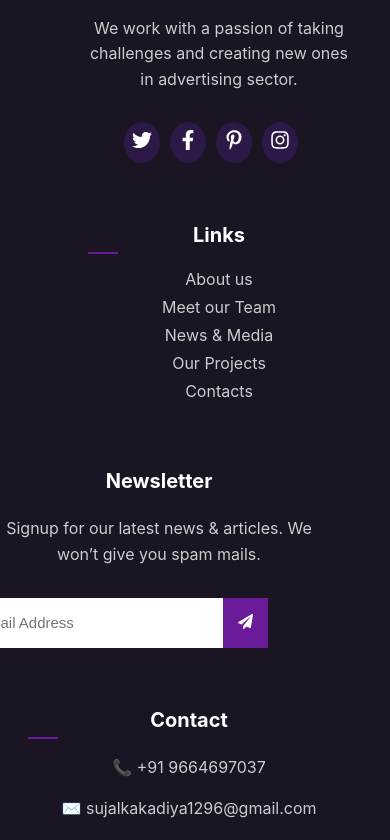
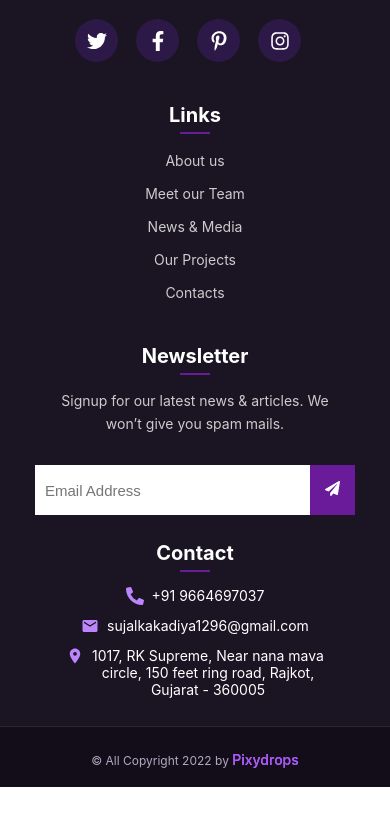
Before and after one commit to sujalkakadiya34/iwetechs, a React (Create React App) app: page / in a window 390 px wide. Shown: the part 10240-11080 px from the top of the page. After the commit the page ends 11027 px from the top, so only its background shows below. Built offline with nearby package versions, Linux system fonts and the light colour scheme.

Commit message:
set footer position and set create responsive

```diff
--- a/src/App.css
+++ b/src/App.css
@@ -2089,44 +2089,54 @@ html, body {
   letter-spacing: 1px;
 }
 
+.iw-p-txt {
+    margin-left: 15px;
+}
 
 .footer-col p {
   line-height: 1.6;
   margin-bottom: 30px;
   font-size: 16px;
 }
-
 .footer-socials {
-  margin-left: -6px;
-}
-
-/* Socials */
+  margin-left: 10px;
+  display: flex;
+  justify-content: flex-start;
+  align-items: center;
+  gap: 4px;
+}
+
 .footer-socials a {
-  display: inline-block;
-  margin-right: 10px;
+  display: inline-flex;
+  align-items: center;
+  justify-content: center;
+  margin-right: 14px;
   font-size: 20px;
   color: #fff;
   background: #2c1947;
-  padding: 8px;
   border-radius: 50%;
+  width: 43px;
+  height: 43px;
+  padding: 0;
   transition: 0.3s;
 }
+
 .footer-socials a:hover {
   background: #fff;
   color: #38b4e6;
 }
 
 .footer-contact {
-  margin-left: -60px;  /* adjust this value as needed */
-}
-
-/* Links */
+  margin-left: -60px;
+}
+
 .footer-col h3 {
   font-size: 20px;
   color: #fff;
   margin-bottom: 15px;
   position: relative;
 }
+
 .footer-col h3::after {
   content: "";
   display: block;
@@ -2138,12 +2148,11 @@ html, body {
 .footer-col-ul {
   list-style: none;
   padding: 0;
-  margin: 0;
   font-size: 16px;
 }
 
 .footer-col ul li {
-  margin-bottom: 8px;
+  margin-bottom: 13px;
 }
 .footer-col ul li a {
   color: #ccc;
@@ -2158,14 +2167,28 @@ html, body {
   font-size: 16px;
 }
 
-/* Newsletter */
 .footer-col.newsletter {
   margin-left: -120px;
 }
 
-.footer-contact p {
-  margin-bottom: 6px;
-  line-height: 1.6;
+.footer-col-contact {
+  margin-left: 0px;
+}
+
+.footer-contact {
+  color: #fff;
+}
+
+.contact-item {
+  display: flex;
+  align-items: flex-start;
+  margin-bottom: 12px;
+}
+
+.contact-item .icon {
+  font-size: 18px;
+  margin-right: 10px;
+  color: #bb86fc;
 }
 
 
@@ -2202,29 +2225,108 @@ html, body {
   background: #4b0082;
 }
 
-/* Bottom */
 .footer-bottom {
-  border-top: 1px solid rgba(255,255,255,0.1);
+  border-top: 1px solid rgba(255, 255, 255, 0.1);
+  background-color: #120d18;
   margin-top: 40px;
-  padding-top: 15px;
+  margin-bottom: -20px;
+  margin-left: -40px;
+  margin-right: -40px;
+  padding: 18px 0;
   text-align: center;
-  font-size: 13px;
-}
+  font-size: 14px;
+  color: #b0a9c0;
+}
+
 .footer-bottom a {
-  color: #6a1b9a;
+  background: linear-gradient(45deg, #bb86fc, #a855f7);
+  -webkit-background-clip: text;
+  -webkit-text-fill-color: #a855f7;
+  font-weight: 500;
   text-decoration: none;
-}
+  font-size: 14px;
+  transition: color 0.3s;
+}
+
 .footer-bottom a:hover {
-  text-decoration: underline;
-}
+ text-decoration: underline;
+ color: #a855f7;
+}
+
 
 /* Responsive */
+@media (max-width: 1024px) {
+  .footer-container {
+    grid-template-columns: repeat(2, 1fr);
+    gap: 30px;
+    margin: 0 auto;
+    padding: 0 20px;
+  }
+
+  .footer-col.newsletter,
+  .footer-contact {
+    margin-left: 0;
+  }
+}
+
 @media (max-width: 768px) {
   .footer-container {
     grid-template-columns: 1fr;
     text-align: center;
-  }
+    margin: 0 auto;
+    padding: 0 15px;
+  }
+
+  .footer-col {
+    margin-bottom: -24px;
+  }
+
+  .footer-logo {
+    justify-content: center;
+  }
+
   .footer-socials {
     justify-content: center;
-  }
-}
+    margin: 15px 0;
+  }
+
+  .footer-col h3::after {
+    margin: 5px auto;
+  }
+
+  .newsletter-form {
+    margin: 10px auto 0;
+    width: 100%;
+    max-width: 350px;
+  }
+
+  .footer-col.newsletter,
+  .footer-contact {
+    margin-left: 0;
+  }
+
+  .contact-item {
+    justify-content: center;
+  }
+
+  .contact-item .icon {
+    margin-right: 8px;
+  }
+}
+
+@media (max-width: 480px) {
+  .footer {
+    padding: 40px 20px 15px;
+  }
+
+  .footer-col p,
+  .footer-col ul li a,
+  .contact-item span {
+    font-size: 14px;
+  }
+
+  .footer-bottom {
+    font-size: 12px;
+    padding: 12px 0;
+  }
+}
--- a/src/Footer.js
+++ b/src/Footer.js
@@ -1,5 +1,7 @@
 import React from "react";
 import "./App.css";
+import { FaPhoneAlt } from "react-icons/fa";
+import { MdEmail, MdLocationOn } from "react-icons/md";
 import { FaTwitter, FaFacebookF, FaPinterestP, FaInstagram, FaPaperPlane } from "react-icons/fa";
 // import { Link } from "react-router-dom";
 
@@ -8,13 +10,13 @@ function Footer() {
     <footer className="footer">
       <div className="footer-container">
 
-        {/* Column 1: Logo + About */}
+
         <div className="footer-col">
         <div className="footer-logo">
             <img src="./assets/circlelogo.png" alt="iwetechs logo" />
             <span>iwetechs</span>
         </div>
-        <p>
+        <p className="iw-p-txt">
             We work with a passion of taking challenges and creating new ones in
             advertising sector.
         </p>
@@ -26,7 +28,6 @@ function Footer() {
         </div>
         </div>
 
-        {/* Column 2: Links */}
         <div className="footer-col">
           <h3>Links</h3>
           <ul className="footer-col-ul">
@@ -38,7 +39,6 @@ function Footer() {
           </ul>
         </div>
 
-            {/* Column 3: Newsletter */}
             <div className="footer-col newsletter">
             <h3>Newsletter</h3>
             <p className="footer-col-newsletter-p">Signup for our latest news & articles. We <br></br>
@@ -50,18 +50,30 @@ function Footer() {
             </form>
             </div>
 
-         {/* Column 4: Contact */}
-        <div className="footer-col footer-contact">
-          <h3>Contact</h3>
-          <p>📞 +91 9664697037</p>
-          <p>✉️ sujalkakadiya1296@gmail.com</p>
-          <p>📍 1017, RK Supreme, Near nana mava circle, 150 feet ring road,
-              Rajkot, Gujarat - 360005
-          </p>
-        </div>
+            <div className="footer-col footer-contact">
+              <h3 className="footer-col-contact">Contact</h3>
+
+              <div className="contact-item">
+                <FaPhoneAlt className="icon" />
+                <span>+91 9664697037</span>
+              </div>
+
+              <div className="contact-item">
+                <MdEmail className="icon" />
+                <span>sujalkakadiya1296@gmail.com</span>
+              </div>
+
+              <div className="contact-item">
+                <MdLocationOn className="icon" />
+                <span>
+                  1017, RK Supreme, Near nana mava <br />
+                  circle, 150 feet ring road, Rajkot, <br />
+                  Gujarat - 360005
+                </span>
+              </div>
+            </div>
       </div>
 
-      {/* Bottom bar */}
       <div className="footer-bottom">
         <p>© All Copyright 2022 by <a href="https://iwetechs.vercel.app/">Pixydrops</a></p>
       </div>
```
Also changed, not shown: 12 other files (tests, documents, lock files or other folders).
